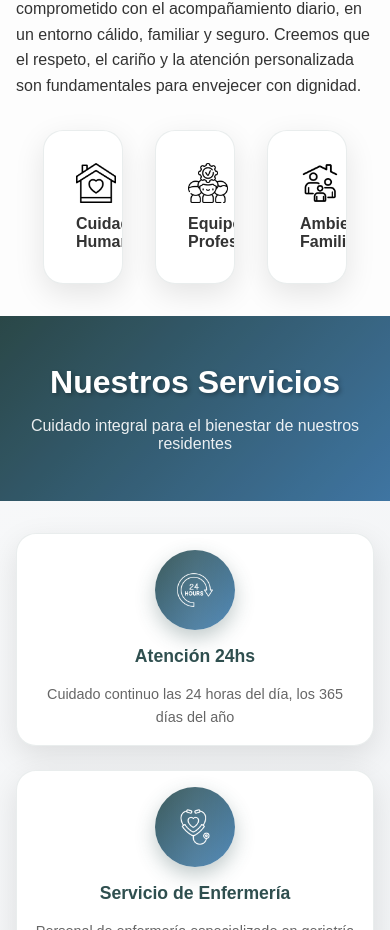
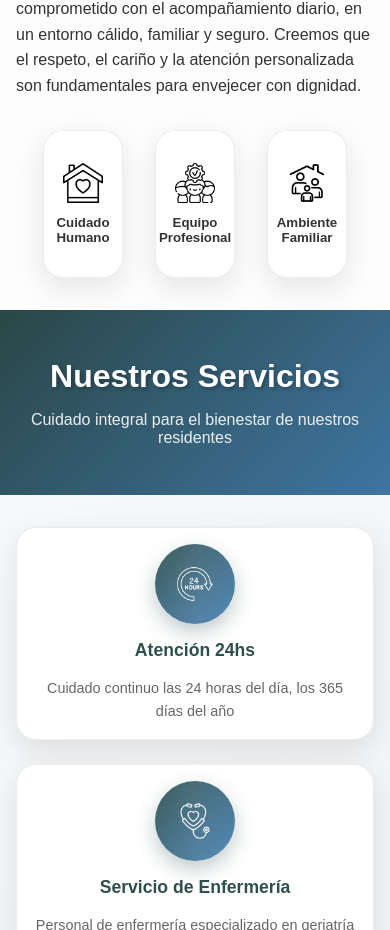
Before and after one commit to tizianodk/hogar-santa-lucia, a React (Vite) app: page / in a window 390 px wide. Shown: the part 1412-2342 px from the top of the page. Built offline with nearby package versions, Linux system fonts and the light colour scheme.

Commit message:
hogar santa lucia

```diff
--- a/src/componentes/acercaDeNosotros.jsx
+++ b/src/componentes/acercaDeNosotros.jsx
@@ -66,21 +66,21 @@ function AcercaDeNosotros() {
                                   <img src={cuidadoHum} alt="" style={{width:"40px", height:'40px'}} />
                                     <i className="fas fa-heart"></i>
                                 </div>
-                                <h4>Cuidado Humano</h4>
+                                <h5>Cuidado Humano</h5>
                             </div>
                             <div className="valor-item">
                                 <div className="valor-icon">
                                     <img src={personalProf} alt="" style={{width:"40px", height:'40px'}} />
                                     <i className="fas fa-users"></i>
                                 </div>
-                                <h4>Equipo Profesional</h4>
+                                <h5>Equipo Profesional</h5>
                             </div>
                             <div className="valor-item">
                                 <div className="valor-icon">
                                     <img src={familia} alt="" style={{width:"40px", height:'40px'}} />
                                     <i className="fas fa-home"></i>
                                 </div>
-                                <h4>Ambiente Familiar</h4>
+                                <h5>Ambiente Familiar</h5>
                             </div>
                         </div>
                     </div>
--- a/src/estilos/acercaDeNosotros.css
+++ b/src/estilos/acercaDeNosotros.css
@@ -155,8 +155,13 @@
     font-size: 1.5rem;
   }
 
+
   .valor-item {
     max-width: 100px;
+    display: flex;
+    flex-direction: column;
+    justify-content: center;
+    align-items: center;
   }
 
   .valor-icon img {
```
